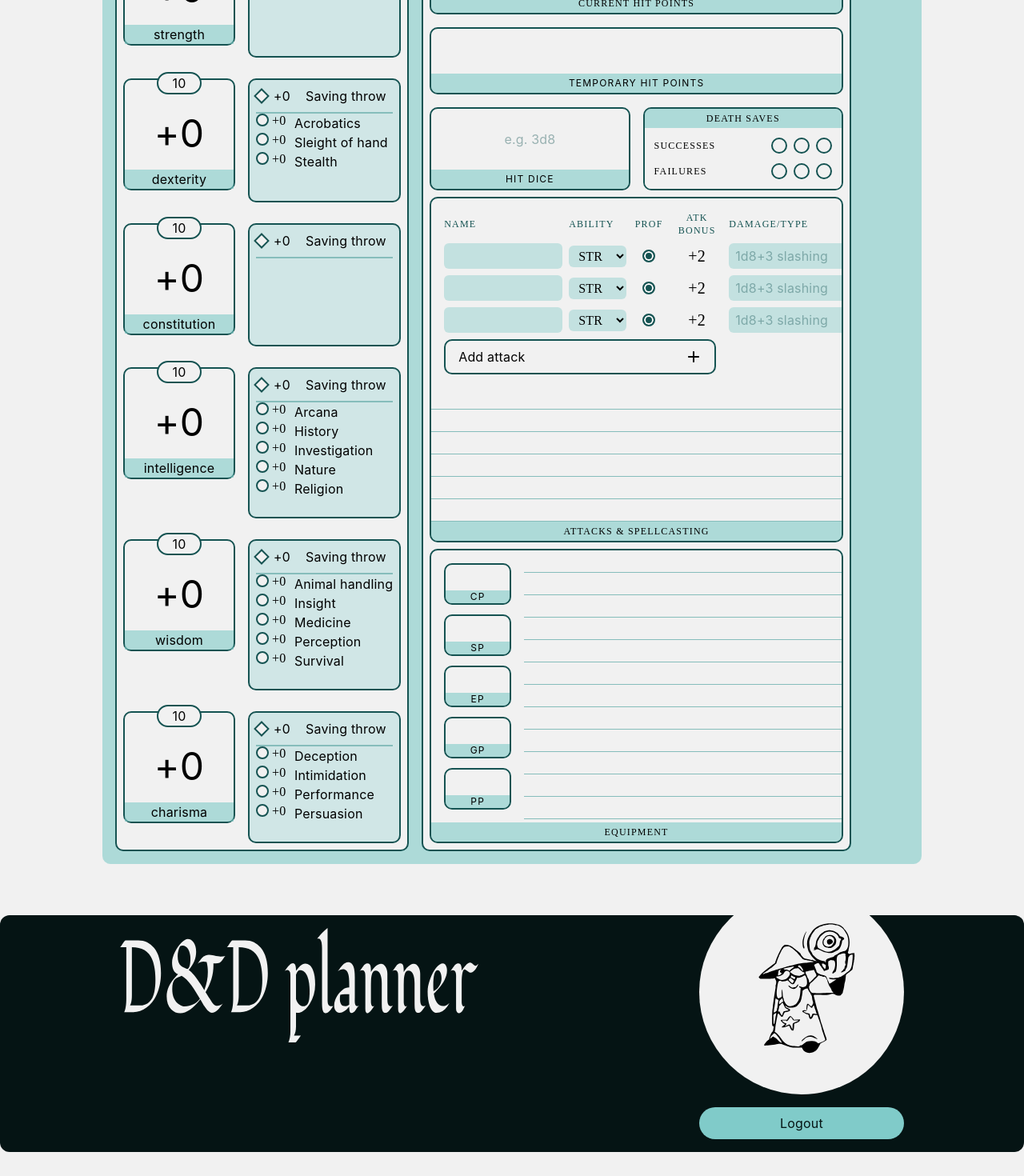
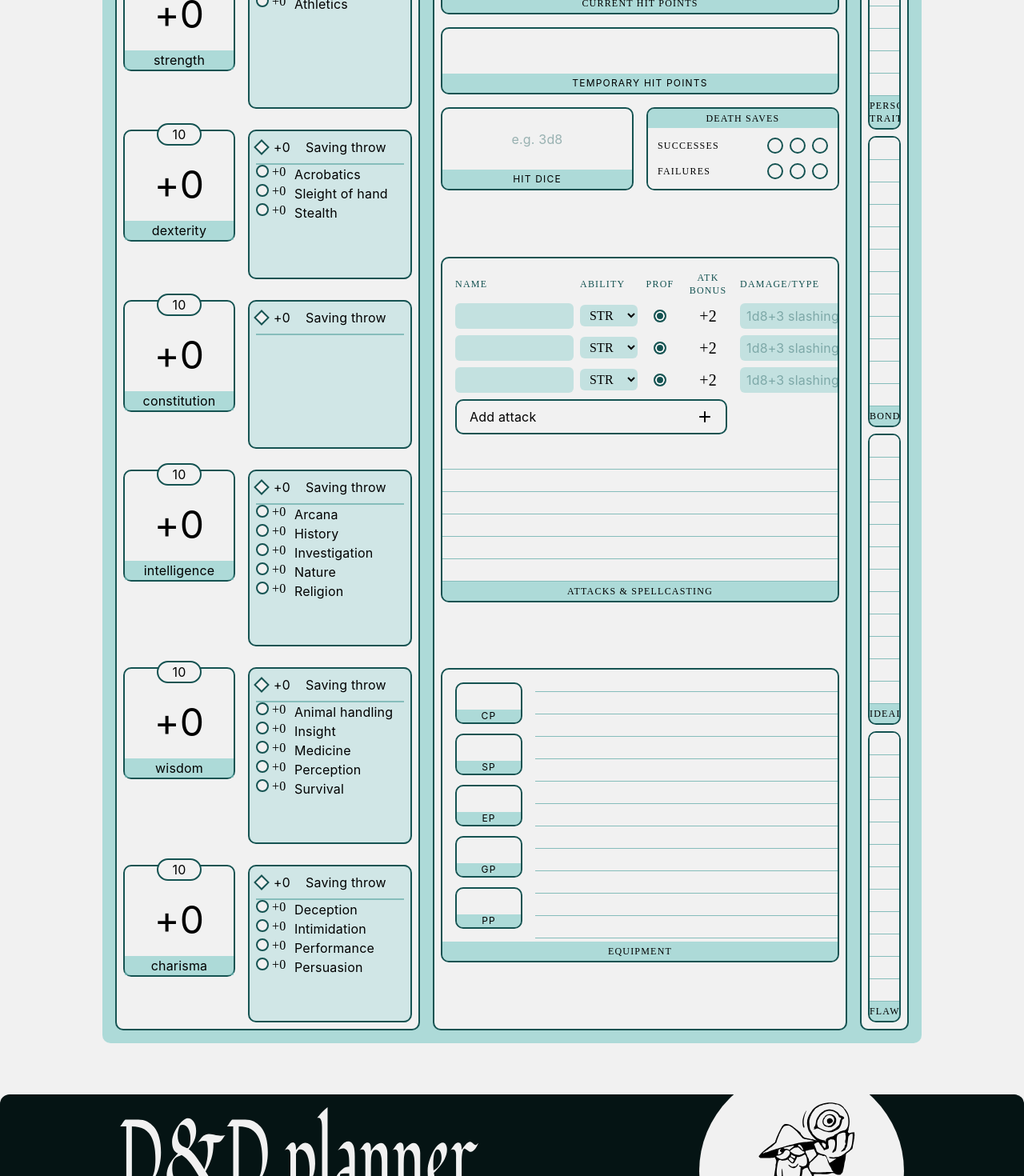
Before and after one commit to juleskj/dnd-react-flask, a React (Vite) app: page /character in a window 1280 px wide. Shown: the part 700-2170 px from the top of the page at 80% size. Before the commit the page ends 2140 px from the top, so only its background shows below. Built offline with nearby package versions, Linux system fonts and the light colour scheme; a web font is replaced by a local one.

Commit message:
linedtext area added for character sheet

```diff
--- /dev/null
+++ b/src/components/character-sheet/LinedTextarea.jsx
@@ -0,0 +1,24 @@
+const linedPaper = `
+  leading-7 bg-transparent resize-none focus:outline-none
+  bg-[repeating-linear-gradient(transparent,transparent_calc(1.75rem_-_1px),var(--color-main-200)_calc(1.75rem_-_1px),var(--color-main-200)_1.75rem)]
+`;
+
+function LinedTextarea({ value, setValue, label }) {
+  return (
+    <div className="h-fit bg-light-100 flex w-full max-w-2xl flex-col overflow-hidden rounded-[10px] border-2 border-main-300">
+      <textarea
+        aria-label={label}
+        rows={12}
+        value={value}
+        onChange={(e) => setValue(e.target.value)}
+        className={`${linedPaper} w-full bg-light-100!  `}
+      />
+
+      <span className="bg-main-100/60! py-1 text-center text-xs uppercase tracking-widest">
+        {label}
+      </span>
+    </div>
+  );
+}
+
+export default LinedTextarea;
--- a/src/pages/Character.jsx
+++ b/src/pages/Character.jsx
@@ -8,6 +8,12 @@ import CharacterInfo from "../components/character-sheet/CharacterInfo";
 
 import AttacksComp from "../components/character-sheet/AttacksComp";
 import EquipmentComp from "../components/character-sheet/EquipmentComp";
+import LinedTextarea from "../components/character-sheet/LinedTextarea";
+
+const linedPaper = `
+  leading-7 bg-transparent resize-none focus:outline-none
+  bg-[repeating-linear-gradient(transparent,transparent_calc(1.75rem_-_1px),var(--color-main-200)_calc(1.75rem_-_1px),var(--color-main-200)_1.75rem)]
+`;
 
 const ABILITIES = [
   { name: "strength", skills: ["athletics"] },
@@ -113,6 +119,11 @@ function Character() {
     pp: "",
   });
   const [equipment, setEquipment] = useState("");
+
+  const [personalityTrait, setPersonalityTrait] = useState("");
+  const [ideals, setIdeals] = useState("");
+  const [bonds, setBonds] = useState("");
+  const [flaws, setFlaws] = useState("");
 
   const handleAttackChange = (id, field, value) =>
     setAttacks((prev) =>
@@ -225,6 +236,28 @@ function Character() {
           onListChange={setEquipment}
         />
       </section>
+      <section className="grid gap-2">
+        <LinedTextarea
+          label="personality trait"
+          value={personalityTrait}
+          setValue={setPersonalityTrait}
+        ></LinedTextarea>
+        <LinedTextarea
+          label="bonds"
+          value={bonds}
+          setValue={setBonds}
+        ></LinedTextarea>
+        <LinedTextarea
+          label="ideals"
+          value={ideals}
+          setValue={setIdeals}
+        ></LinedTextarea>
+        <LinedTextarea
+          label="flaws"
+          value={flaws}
+          setValue={setFlaws}
+        ></LinedTextarea>
+      </section>
     </MainLayout>
   );
 }
```
